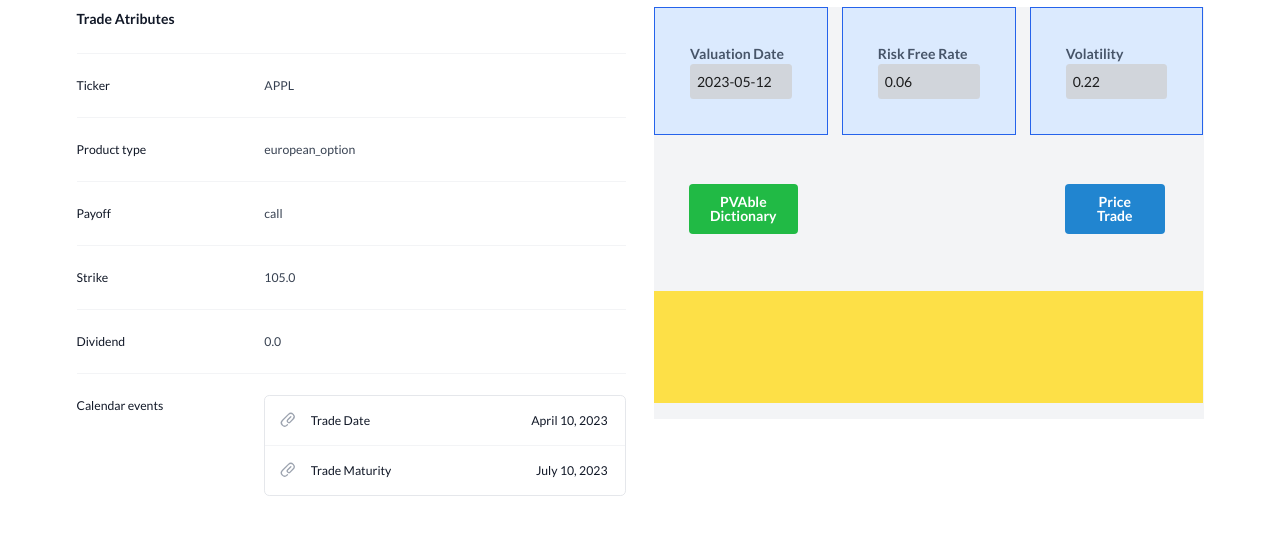
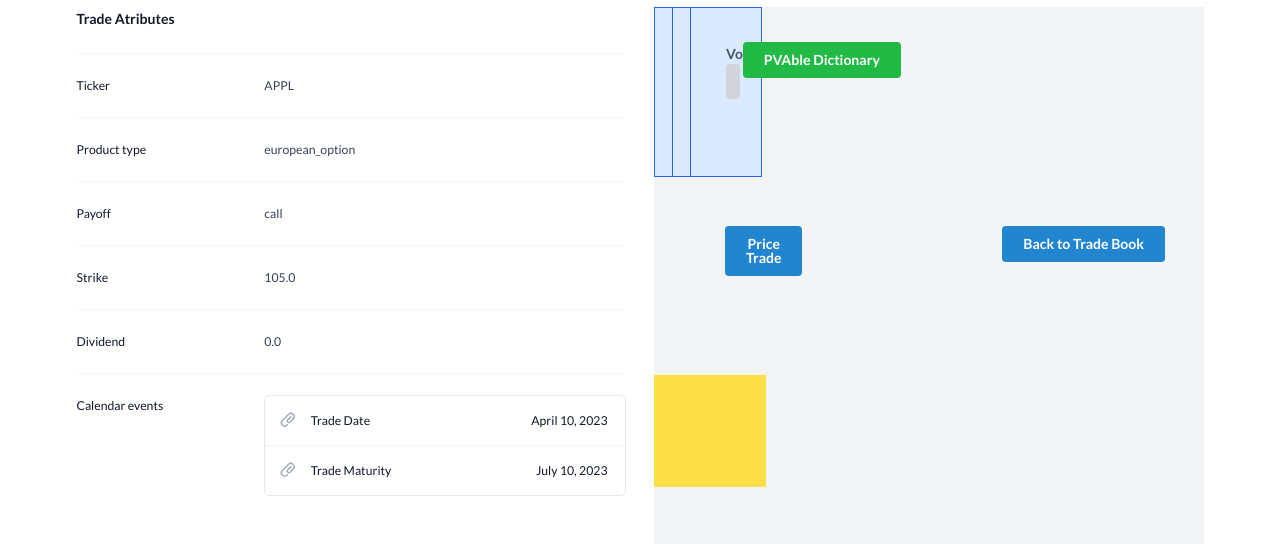
Before and after one commit to krzysiekbienias/numeraire, a Django app: page /home-page/eq-dashboard/trade-book/1 in a window 1280 px wide. Shown: the part 42-586 px from the top of the page. Run offline with Django 5.2, Linux system fonts and the light colour scheme; data comes from the database, SQL or seed files in the repository; some libraries are stand-ins or nearby versions.

Commit message:
Add back button to single trade page. It allows to get back one side. To trade book in this case.

```diff
--- a/wiener/static/wiener/single_trade.js
+++ b/wiener/static/wiener/single_trade.js
@@ -92,3 +92,10 @@ $("#pv-able-btn").click(function (e){
 
     })
 })
+
+
+const backBtn=document.getElementById("back-btn")
+
+backBtn.addEventListener('click',()=>{
+    history.back()
+})
--- a/wiener/templates/wiener/single-trade.html
+++ b/wiener/templates/wiener/single-trade.html
@@ -110,6 +110,9 @@ single-trade
           <div class="p-10 col-start-3" >
             <button type="submit" class="ui primary button"  id ="price-trade-btn">Price Trade</button>
           </div>
+          <div class="p-10 col-start-6" >
+            <button type="submit" class="ui primary button"  id ="back-btn">Back to Trade Book</button>
+          </div>
 
           <div class="row-start-3 col-span-3">
             <div id="price-trade" class="container mx-auto bg-yellow-300 p-16">
```
